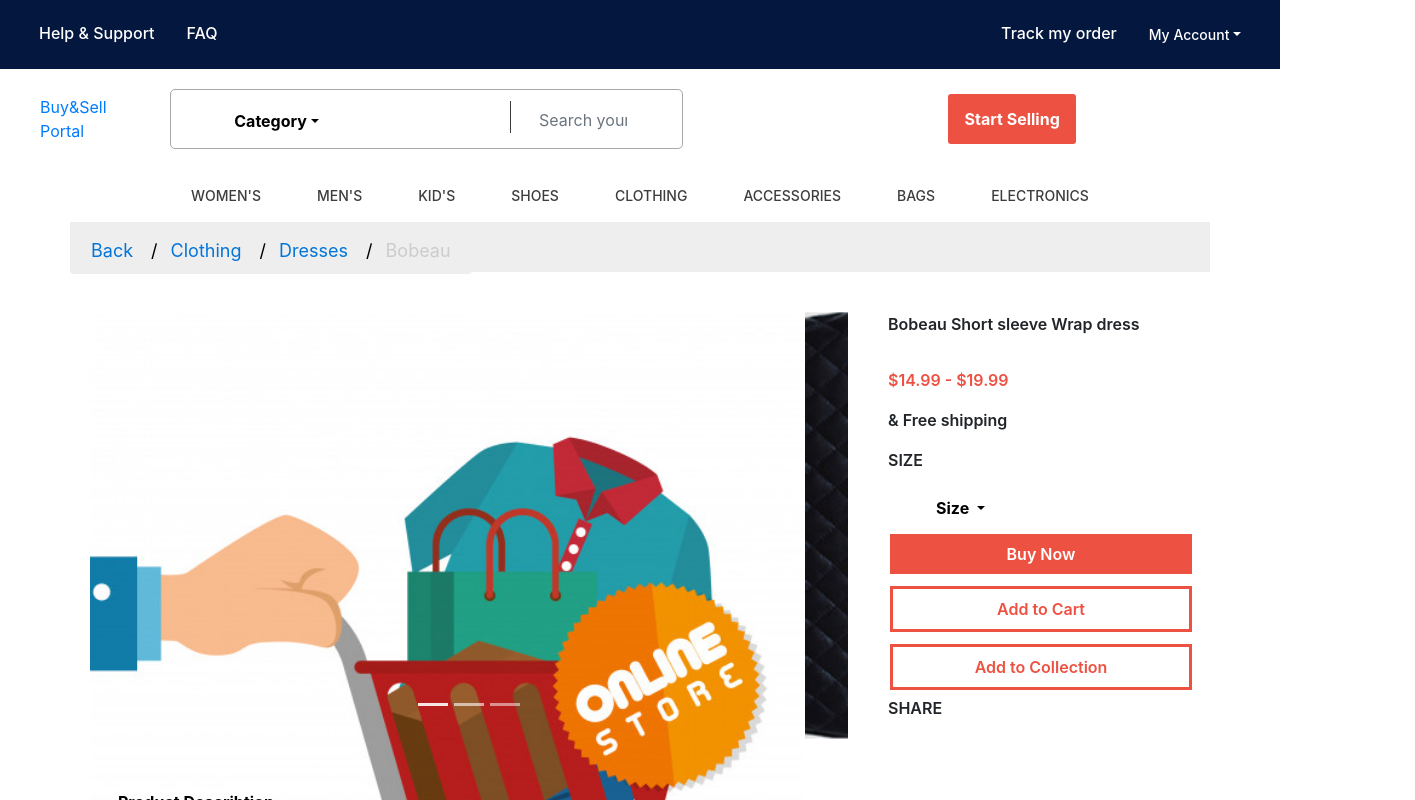
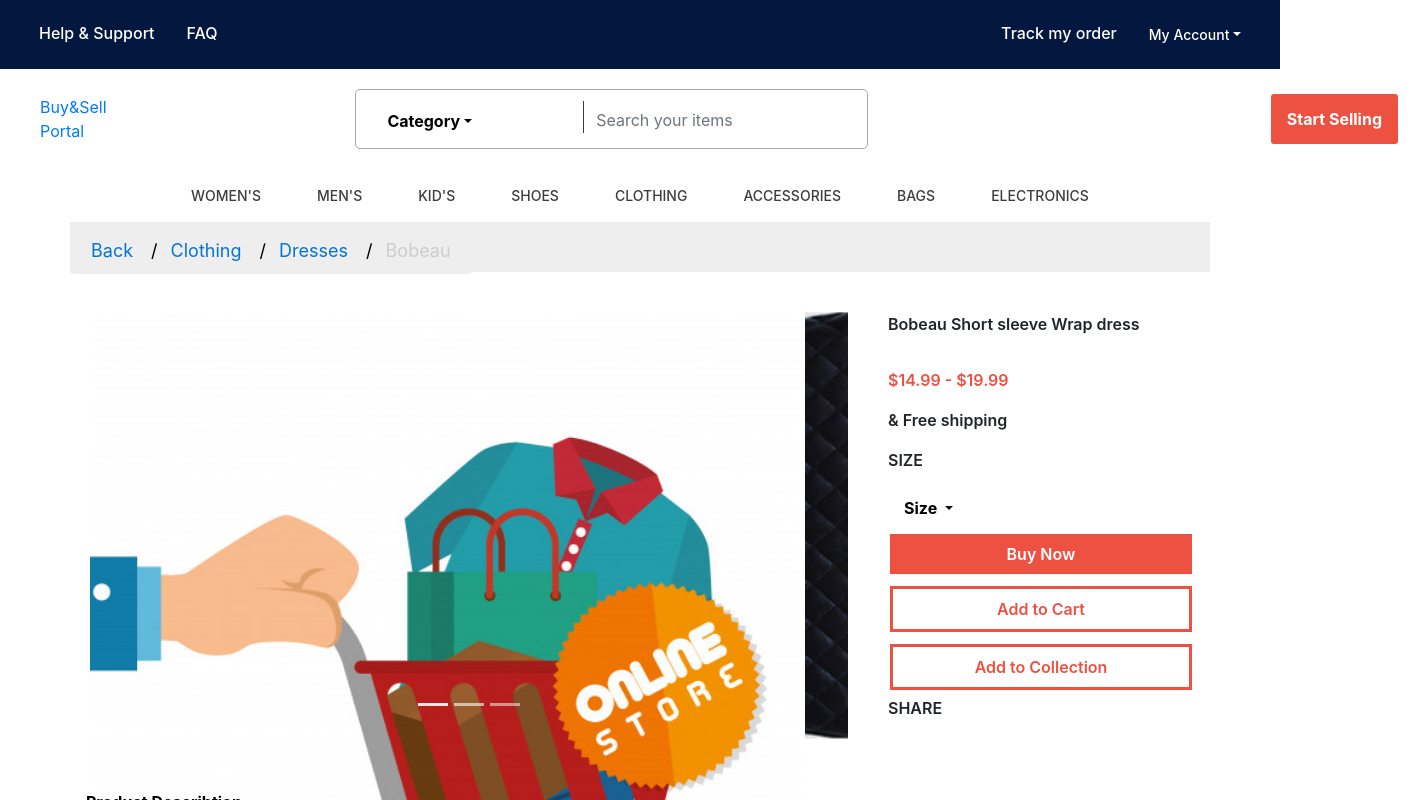
Before and after one commit to Ramkumar96/Buy_Sell_Site, a React (Create React App) app: page /product in a window 1280 px wide. Shown: the top 800 px of the page, 1415 px wide, since content can reach past the window. Built offline with nearby package versions, Linux system fonts and the light colour scheme.

Commit message:
searchbar header updated

```diff
--- a/src/components/Header.js
+++ b/src/components/Header.js
@@ -65,7 +65,7 @@ const Header = () => {
                 </div>
             </div>
 
-            <div className="row logo-row">
+            <div className="row logo-row d-flex justify-content-between">
                 <div className="header-top-left-mobile col-xs-12">
                     <div className="hamburger-menu"></div>
                     <div className="col-md-3">
@@ -81,8 +81,8 @@ const Header = () => {
 
                 <div className="col-xs-12 col-md-5 input-container">
                     <form>
-                        <InputGroup className="mb-3 justify-content-center input-box">
-                            <Icon icon={folderOpenOutlined} style={{ color: '#3d3d3d', fontSize: '30px', marginTop: '2px' }} />
+                        <InputGroup className="mb-3 input-box">
+                            {/* <Icon icon={folderOpenOutlined} style={{ color: '#3d3d3d', fontSize: '30px',  }} /> */}
                             <DropdownButton
                                 as={InputGroup.Prepend}
                                 // variant="outline-secondary"
@@ -100,10 +100,10 @@ const Header = () => {
                                 <Dropdown.Item href="#">Electronics</Dropdown.Item>
                             </DropdownButton>
                             <div className="vl"></div>
-                            <FormControl aria-describedby="basic-addon1" placeholder="Search your items here..." style={{ border: 'none' }} className="searchTxt" />
-                            <span className="d-flex justify-content-end ">
+                            <FormControl aria-describedby="basic-addon1" placeholder="Search your items" style={{ border: 'none' }} className="searchTxt" />
+                            {/* <span className="d-flex justify-content-end ">
                                 <Icon icon={bxSearch} className="d-flex justify-content-end searchIcon" style={{ color: '#3d3d3d', fontSize: '25px', marginTop: '6px', }} />
-                            </span>
+                            </span> */}
 
                         </InputGroup>
                     </form>
--- a/src/css/header.css
+++ b/src/css/header.css
@@ -249,6 +249,9 @@ Nav.Link {
 
 /* Extra large devices (large desktops, 1200px and up) */
 @media (min-width: 1200px) {
+  .input-container{
+    margin-left: 3em;
+  }
   .header-top-right-mobile{
     display: none;
   }
@@ -256,10 +259,11 @@ Nav.Link {
     /* padding-left: 30px; */
     display: flex;
     justify-content: end;
-    padding-right: 1em;
+    margin-right: -10em;
+    /* padding-right: 1em; */
   }
   #input-group-dropdown-1{
-    padding-left: 1em;
+    margin-left: -5em;
   }
   .drop{
     padding-left: 2em;
@@ -268,14 +272,14 @@ Nav.Link {
     border-left: 1.5px solid rgb(61, 61, 61);
     height: 32px;
     /* position: absolute; */
-    left: 30%;
+    /* left: 30%; */
     top: 21px;
-    margin-left: -2em;
+    margin-left: -4em;
     z-index: 1;
   }
   .searchTxt{
     position: absolute;
-    margin-left: 1em;
+    /* margin-left: 1em; */
     margin-right: -6em;
   }
   .searchIcon{
```
